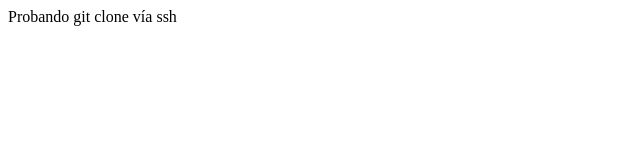
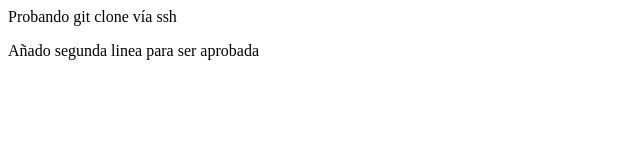
Before and after one commit to Davicin1992/uax-devops-02, a plain HTML site: page index.html in a window 1280 px wide. Shown: the whole page, without its empty margins (0-640 px from the left). Drawn offline with Linux system fonts and the light colour scheme.

Commit message:
Collaborator- Update index.html

```diff
--- a/index.html
+++ b/index.html
@@ -4,5 +4,6 @@
  </head>
  <body>
  <p>Probando git clone vía ssh</p>
+   <p>Añado segunda linea para ser aprobada</p>
  </body>
 </html>
```
